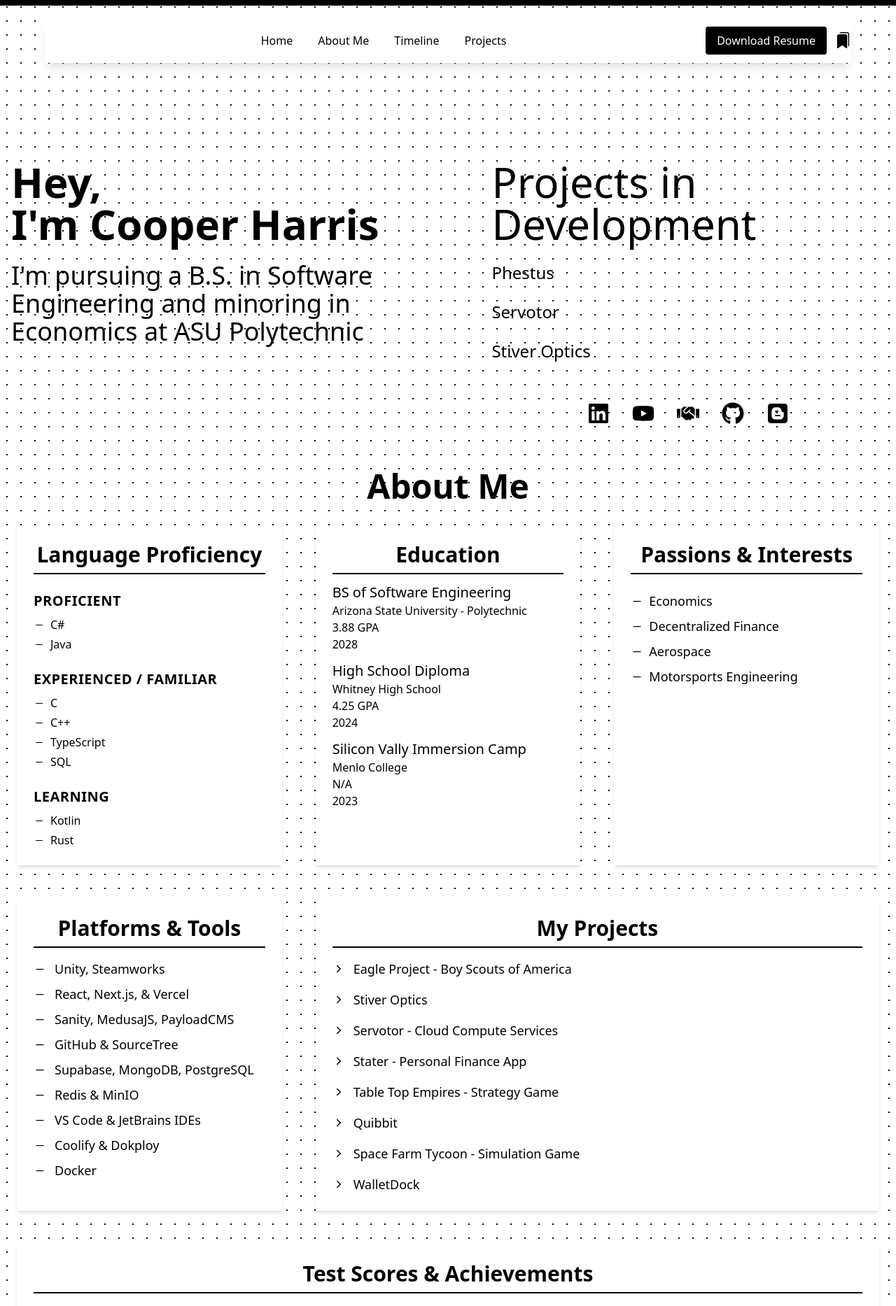
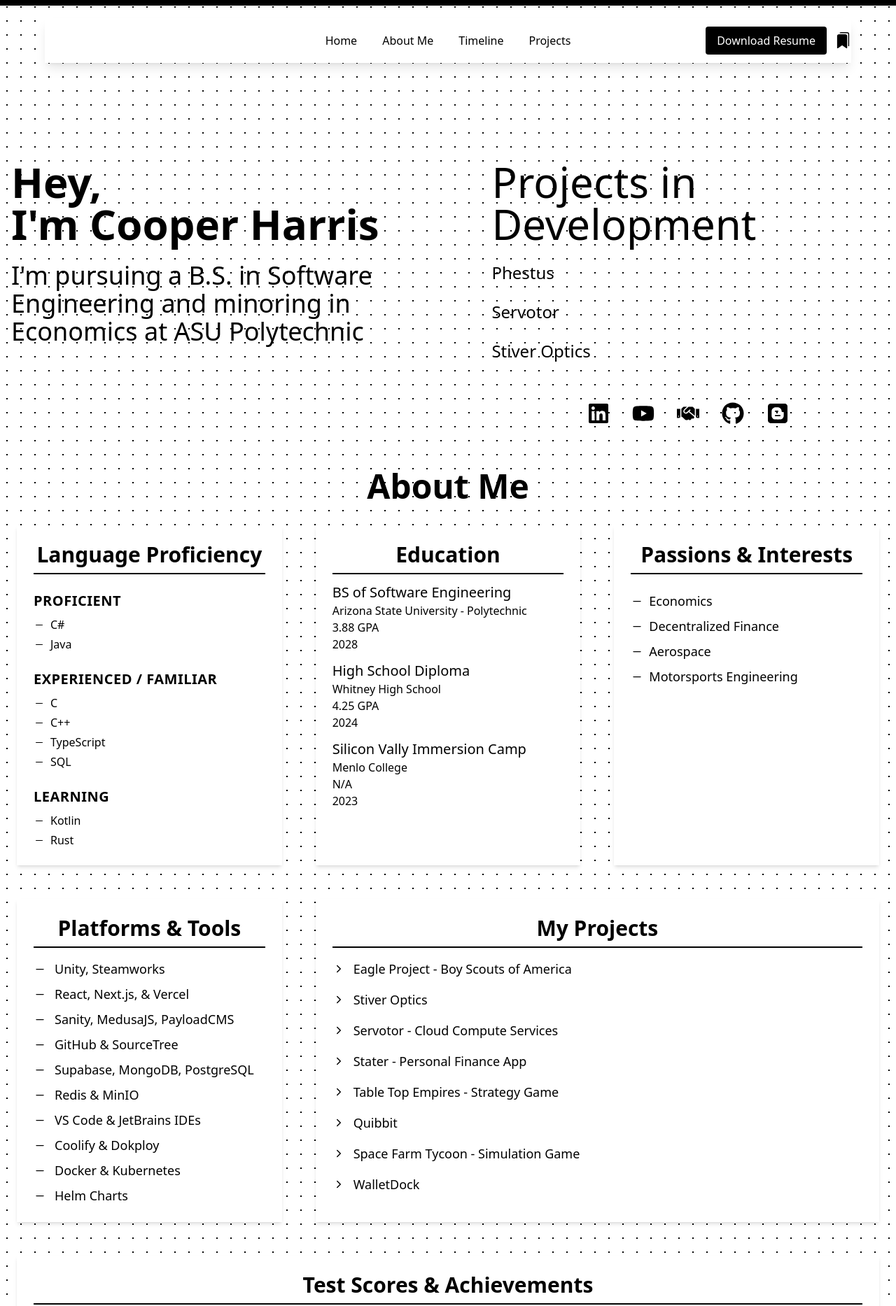
Before and after one commit to Tech-Know2/web_portfolio, a Next.js app in the folder portfolio/: page / in a window 1280 px wide. Shown: the top 1867 px of the page at 70% size. Built offline with nearby package versions, Linux system fonts and the light colour scheme.

Commit message:
Fixing small things in the UI, Navbar, and the Favicon

```diff
--- a/portfolio/src/app/aboutme.tsx
+++ b/portfolio/src/app/aboutme.tsx
@@ -194,7 +194,7 @@ const PlatformsTools = () => {
         Platforms & Tools
       </h2>
       <ul className="text-lg text-black space-y-2">
-        {['Unity, Steamworks', 'React, Next.js, & Vercel', "Sanity, MedusaJS, PayloadCMS" , 'GitHub & SourceTree', 'Supabase, MongoDB, PostgreSQL', 'Redis & MinIO', 'VS Code & JetBrains IDEs', 'Coolify & Dokploy', 'Docker'].map((tool, index) => (
+        {['Unity, Steamworks', 'React, Next.js, & Vercel', "Sanity, MedusaJS, PayloadCMS" , 'GitHub & SourceTree', 'Supabase, MongoDB, PostgreSQL', 'Redis & MinIO', 'VS Code & JetBrains IDEs', 'Coolify & Dokploy', 'Docker & Kubernetes', 'Helm Charts'].map((tool, index) => (
           <li
             key={index}
             className="flex items-center"
--- a/portfolio/src/app/navbar.tsx
+++ b/portfolio/src/app/navbar.tsx
@@ -5,18 +5,14 @@ const Navbar = () => {
   return (
     <div className="pb-[1%] pt-[2%]">
       <div className="w-[90%] mx-auto bg-white rounded-lg shadow-lg">
-        <div className="max-w-7xl mx-auto">
-          <div className="relative flex items-center justify-between h-16">
+        <div className="max-w-7xl mx-auto relative">
+          <div className="flex items-center justify-between h-16 relative">
 
-            {/* Mobile: Blog left */}
-            <div className="sm:hidden flex items-center">
-              <Link href="/blog" title="Blog">
-                <BsFillBookmarksFill size={23} className="text-black ml-[10px]" />
-              </Link>
-            </div>
+            {/* Empty div to keep center alignment */}
+            <div className="flex-1"></div>
 
             {/* Desktop Links (centered) */}
-            <div className="hidden sm:flex sm:ml-6 flex-grow justify-center items-center gap-3">
+            <div className="hidden sm:flex absolute left-1/2 transform -translate-x-1/2 gap-3">
               <Link
                 href="/"
                 className="text-black hover:bg-neutral-800 hover:text-white px-3 py-2 rounded-md text-md font-medium"
@@ -43,22 +39,20 @@ const Navbar = () => {
               </Link>
             </div>
 
-            {/* Resume Button + Blog (Desktop), Resume Button (Mobile Right) */}
+            {/* Right side: Resume + Blog */}
             <div className="flex items-center gap-3">
               <a
-                href="/College Resume.pdf"
+                href="/JamesHarrisTechnical.pdf"
                 download
                 className="text-white bg-black hover:bg-neutral-800 py-2 px-4 text-md font-medium no-underline rounded"
               >
                 Download Resume
               </a>
 
-              {/* Desktop Blog Icon */}
-              <div className="hidden sm:flex">
-                <Link href="/blog" title="Blog">
-                  <BsFillBookmarksFill size={23} className="text-black" />
-                </Link>
-              </div>
+              {/* Blog Icon */}
+              <Link href="/blog" title="Blog">
+                <BsFillBookmarksFill size={23} className="text-black" />
+              </Link>
             </div>
 
           </div>
```
Also changed, not shown: 2 other files (tests, documents, lock files or other folders).
